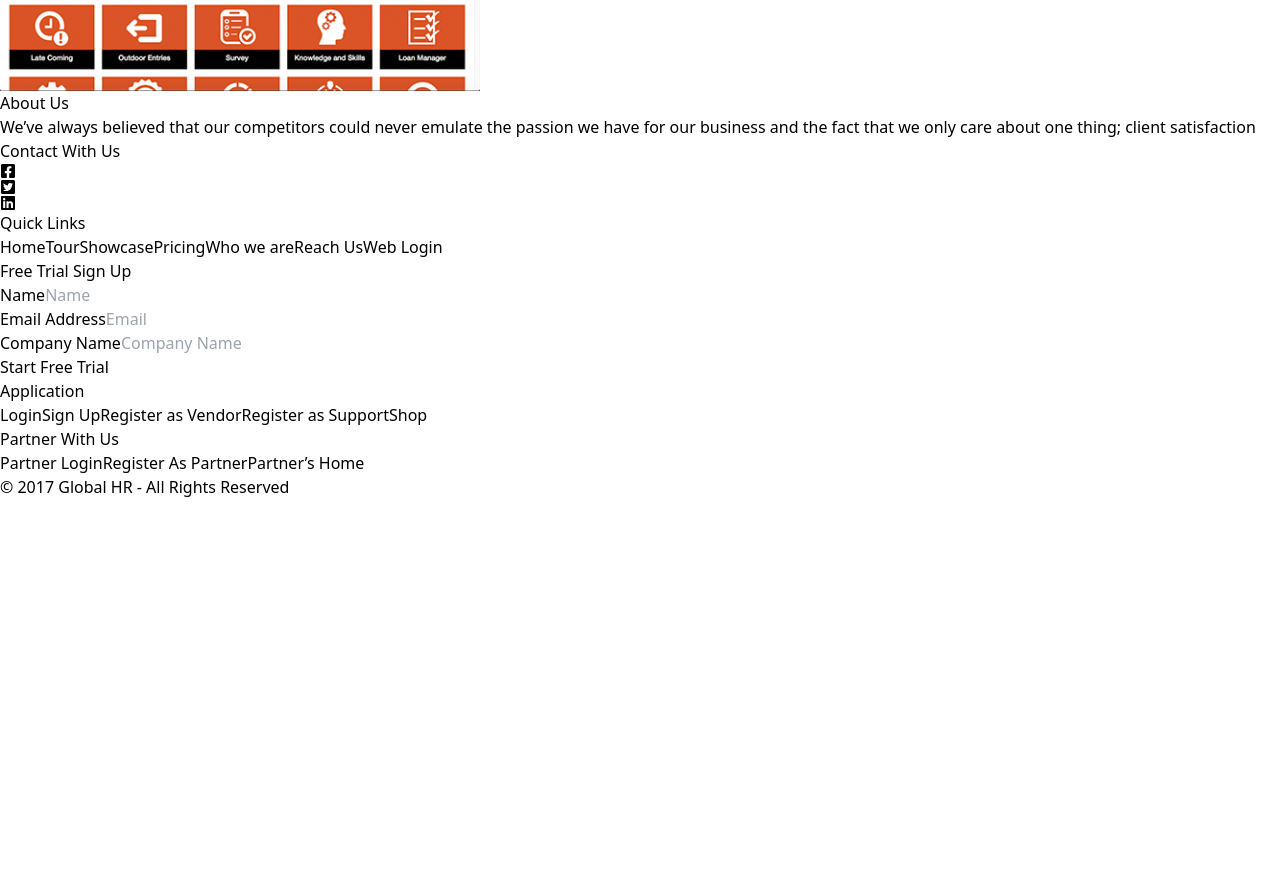
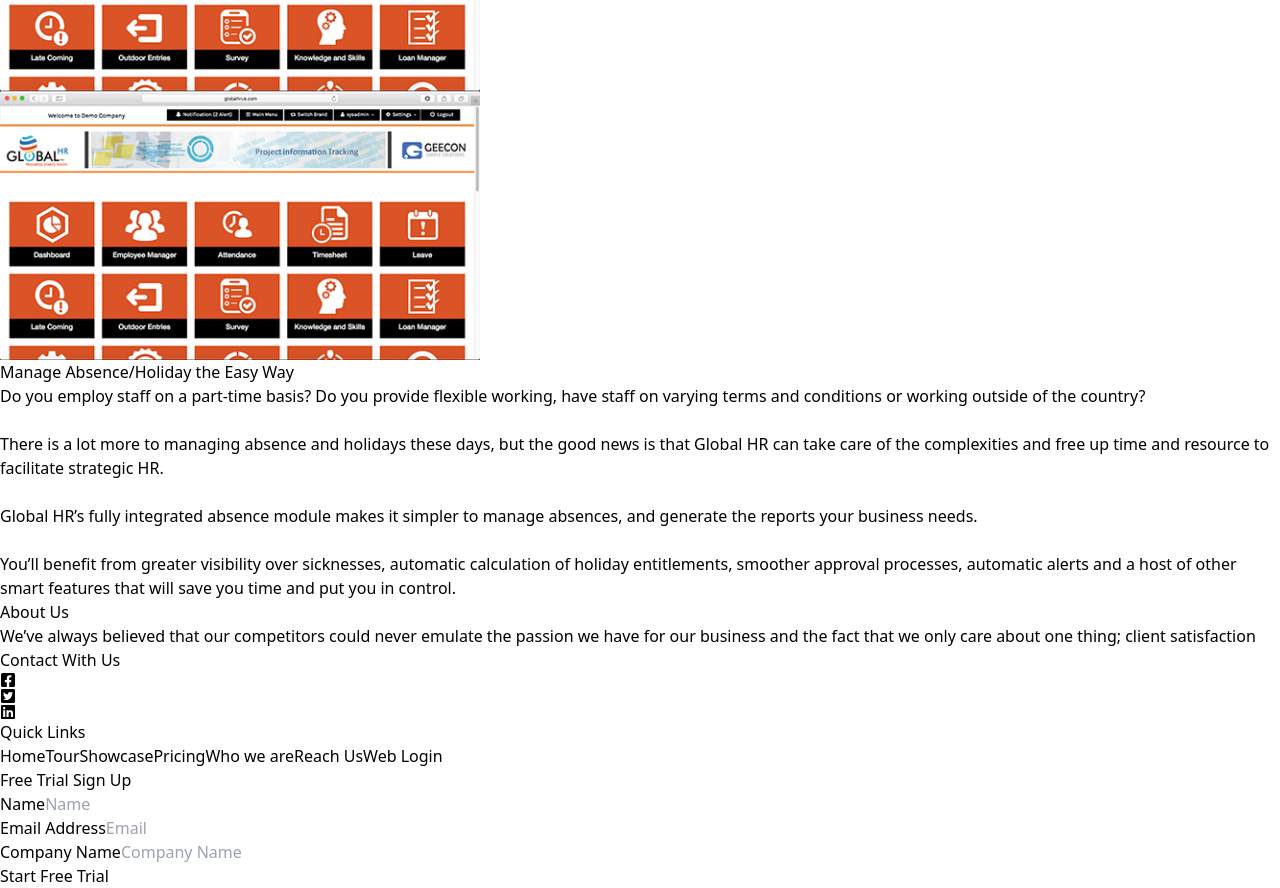
Before and after one commit to itz-prashant/Global-Hr, a React (Vite) app: page /tour in a window 1280 px wide. Shown: the part 1054-1942 px from the top of the page. Before the commit the page ends 1553 px from the top, so only its background shows below. Built offline with nearby package versions, Linux system fonts and the light colour scheme.

Commit message:
Add Manage Absence/Holiday section

```diff
--- a/src/pages/Tour.jsx
+++ b/src/pages/Tour.jsx
@@ -3,6 +3,7 @@ import { FaWandMagicSparkles } from "react-icons/fa6";
 import { FaCogs } from "react-icons/fa";
 import tourBanner from '../assets/tourBanner.jpg'
 import tourImg1 from '../assets/tour-img1.png'
+import tourImg2 from '../assets/tour-img2.png'
 import Button from '../components/Button'
 import { Link } from 'react-router-dom'
 
@@ -52,7 +53,7 @@ const Tour = () => {
       <section className='w-full sm:p-10 p-5 flex items-center justify-center'>
         <div className='max-w-7xl md:w-full w-[600px] mx-auto flex md:flex-row flex-col items-center md:items-start md:justify-between gap-8 md:gap-5'>
             <div className='w-1/2'>
-              <h3 className='text-2xl font-medium text-black/70 mb-3'>
+              <h3 className='sm:text-2xl text-xl font-medium text-black/70 mb-3'>
               Save time, work smarter
               </h3>
               <p className=' text-black/70 text-sm'>
@@ -73,6 +74,30 @@ const Tour = () => {
             </div>
         </div>
       </section>
+      <section className='w-full sm:p-10 p-5 bg-[#f2672e] flex items-center justify-center'>
+        <div className='max-w-7xl md:w-full w-[600px] mx-auto flex md:flex-row flex-col-reverse items-center md:items-start md:justify-between gap-8 md:gap-5'>
+            <div className='w-1/2 flex justify-center items-start'>
+              <img className='w-[360px] md:w-420 lg:w-[400px]' src={tourImg1} alt="" />
+            </div>
+            <div className='w-1/2'>
+              <h3 className='sm:text-2xl text-xl font-medium text-white mb-3'>
+              Manage Absence/Holiday the Easy Way
+              </h3>
+              <p className=' text-white text-sm'>
+              Do you employ staff on a part-time basis? Do you provide flexible working, have staff on varying terms and conditions or working outside of the country?
+                <br />
+                <br />
+                There is a lot more to managing absence and holidays these days, but the good news is that Global HR can take care of the complexities and free up time and resource to facilitate strategic HR.
+                <br />
+                <br />
+                Global HR’s fully integrated absence module makes it simpler to manage absences, and generate the reports your business needs.
+                <br />
+                <br />
+                You’ll benefit from greater visibility over sicknesses, automatic calculation of holiday entitlements, smoother approval processes, automatic alerts and a host of other smart features that will save you time and put you in control.
+                </p>
+            </div>
+        </div>
+      </section>
     </>
   )
 }
```
Also changed, not shown: src/assets/tour-img2.png (added).
